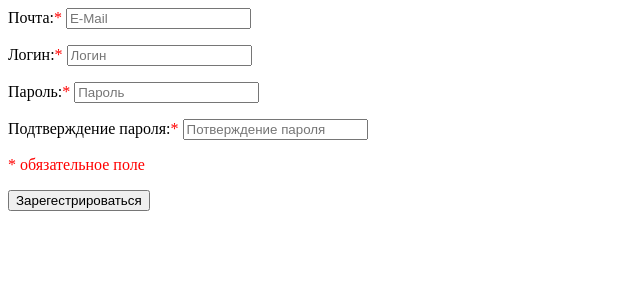
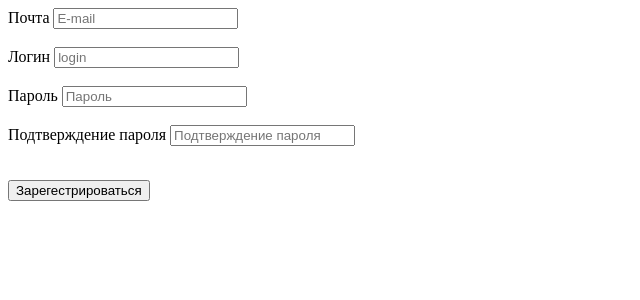
Before and after one commit to Alya4565/div, a PHP site: page / in a window 1280 px wide. Shown: the top 300 px of the page, without its empty margins (0-640 px from the left). Run offline with PHP 8.4, Linux system fonts and the light colour scheme.

Commit message:
Add files via upload

```diff
--- a/index.php
+++ b/index.php
@@ -2,22 +2,23 @@
     <head>
         <meta charset="UTF-8">
         <meta name="viewport" content="width=device-width, initial-scale=1.0">
-        <title>Document</title>
-        <Style>
-        .error{
-            color: red;
-        }
-        </style>
+        <title>Форма регистрации</title>
     </head>
     <body>
-        <form action="1.php" method="post">
-        <p>Почта:<span class="error">*</span> <input type="email" name="mail" placeholder= "E-Mail" required></p>
-            <p>Логин:<span class="error">*</span> <input type="text" name="name"  placeholder= "Логин" required></p>
-            <p>Пароль:<span class="error">*</span> <input type="password" name="password"  placeholder= "Пароль" required></p>
-            <p>Подтверждение пароля:<span class="error">*</span> <input type="password" name="password1"  placeholder= "Потверждение пароля"  required></p>
-            <p><span class="error"> * обязательное поле </span></p>
-            <p><input type="submit" value="Зарегестрироваться" required></p>
+        <form action="actions.php" method="post">
+          <label for="mail">Почта
+             <input type="email" name="email" placeholder="E-mail" required></label><br><br>
 
+           <label for="login">Логин
+             <input type="text" name="login" placeholder="login" required></label><br><br>
+
+          <label for="password">Пароль
+             <input type="password" name="password" placeholder="Пароль" required ></label><br><br>
+
+                <label for="password">Подтверждение пароля
+             <input type="password" name="password2" placeholder="Подтверждение пароля" required ></label><br><br>
+
+            <p><input type ="submit" value="Зарегестрироваться" required</p>
         </form>
     </body>
 </html>
```
Also changed, not shown: actions.php (added, +25 -0 lines).
